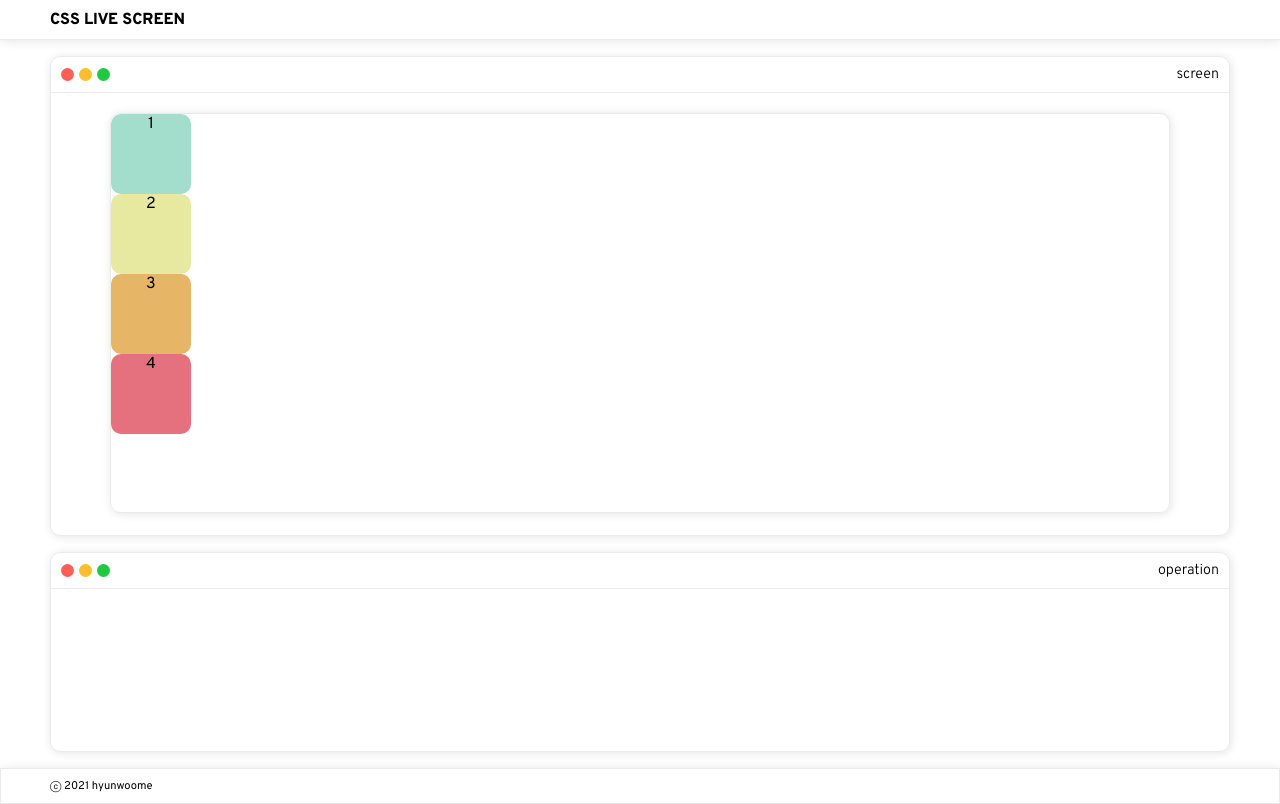
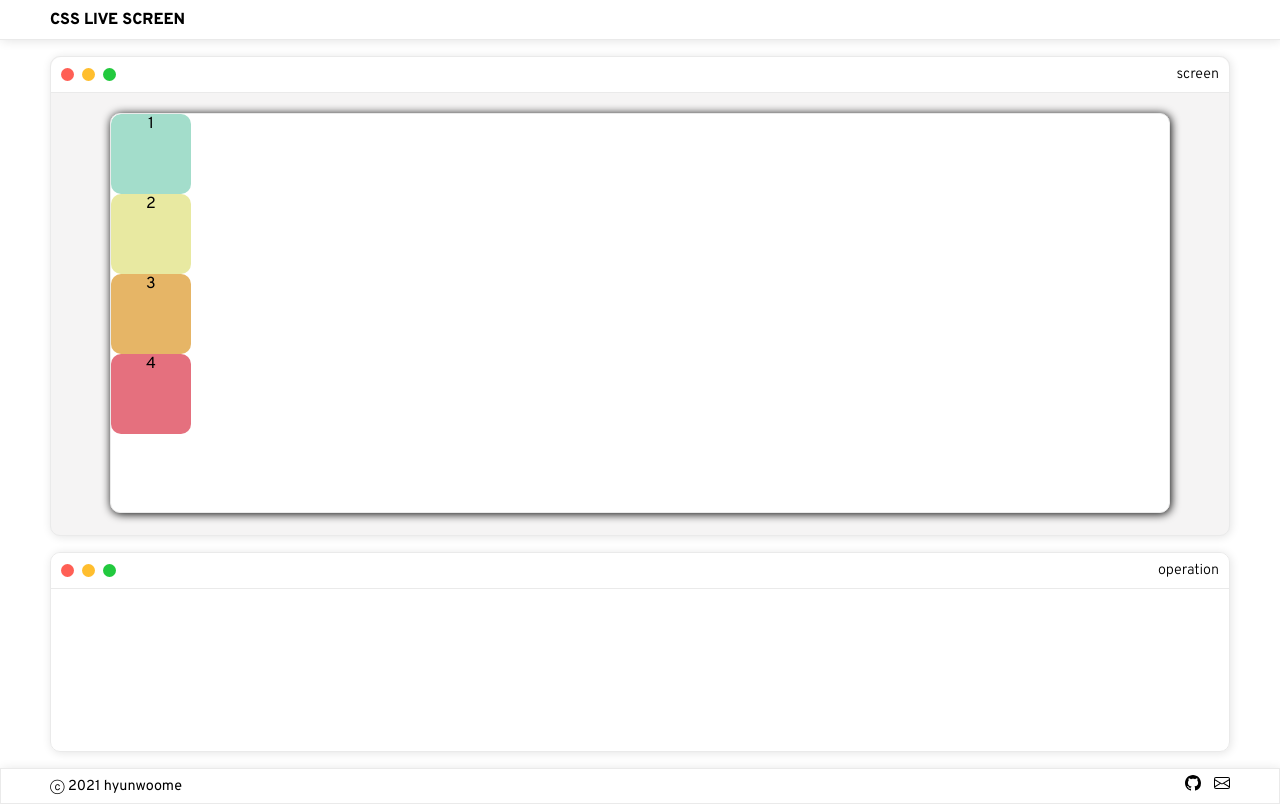
Before and after one commit to hyunwoome/css-flex-screen, a website: page src/index.html in a window 1280 px wide. Drawn offline with Linux system fonts and the light colour scheme.

Commit message:
Add Bootstrap icons

```diff
--- a/css/index.css
+++ b/css/index.css
@@ -46,6 +46,7 @@ body {
 	border: 1px solid #eaeaea;
 	box-shadow: 1px 1px 10px #e4e4e4;
 	border-radius: 10px;
+	background-color: #f5f4f4;
 }
 
 .main__header {
@@ -57,6 +58,9 @@ body {
 	margin-right: 64px;
 	justify-content: space-between;
 	margin-bottom: 20px;
+	background-color: #ffffff;
+	border-top-left-radius: 10px;
+	border-top-right-radius: 10px;
 }
 
 .main__header span {
@@ -76,7 +80,7 @@ body {
 	width: 13px;
 	height: 13px;
 	border-radius: 50%;
-	margin-right: 5px;
+	margin-right: 8px;
 }
 
 .red {
@@ -97,10 +101,11 @@ body {
 	width: 90%;
 	height: 50vh;
 	border: 1px solid #eaeaea;
-	box-shadow: 1px 1px 10px #e4e4e4;
+	box-shadow: 1px 1px 10px black;
 	margin: auto;
 	overflow: hidden;
 	border-radius: 10px;
+	background-color: #ffffff;
 }
 
 .palette__box {
@@ -140,23 +145,29 @@ body {
 /* * Footer */
 
 .footer {
-	width: 100%;
 	height: 4.5vh;
 	margin-top: 1rem;
 	border: 1px solid #eaeaea;
 	box-shadow: 1px 1px 10px #e4e4e4;
 }
 
-.footer__article {
+.footer__container {
 	width: 1200px;
-	height: 100%;
-	padding: 0px 10px;
 	margin: auto;
 	display: flex;
 	align-items: center;
 	justify-content: space-between;
+	padding: 0px 10px;
 }
 
-.footer__article p {
-	font-size: 0.7rem;
+.footer__article {
+	height: 100%;
+	display: flex;
+	font-size: 0.9rem;
 }
+
+.footer__article-icons a {
+	margin-left: 10px;
+	text-decoration: none;
+	color: black;
+}
--- a/src/index.html
+++ b/src/index.html
@@ -49,7 +49,21 @@
 		</main>
 		<footer class="footer">
 			<div class="footer__article">
-				<p>ⓒ 2021 hyunwoome </p>
+				<div class="footer__container">
+					<p>ⓒ 2021 hyunwoome </p>
+						<div class="footer__article-icons">
+						<a href="https://github.com/hyunwoome">
+							<svg xmlns="http://www.w3.org/2000/svg" width="16" height="16" fill="currentColor" class="bi bi-github" viewBox="0 0 16 16">
+								<path d="M8 0C3.58 0 0 3.58 0 8c0 3.54 2.29 6.53 5.47 7.59.4.07.55-.17.55-.38 0-.19-.01-.82-.01-1.49-2.01.37-2.53-.49-2.69-.94-.09-.23-.48-.94-.82-1.13-.28-.15-.68-.52-.01-.53.63-.01 1.08.58 1.23.82.72 1.21 1.87.87 2.33.66.07-.52.28-.87.51-1.07-1.78-.2-3.64-.89-3.64-3.95 0-.87.31-1.59.82-2.15-.08-.2-.36-1.02.08-2.12 0 0 .67-.21 2.2.82.64-.18 1.32-.27 2-.27.68 0 1.36.09 2 .27 1.53-1.04 2.2-.82 2.2-.82.44 1.1.16 1.92.08 2.12.51.56.82 1.27.82 2.15 0 3.07-1.87 3.75-3.65 3.95.29.25.54.73.54 1.48 0 1.07-.01 1.93-.01 2.2 0 .21.15.46.55.38A8.012 8.012 0 0 0 16 8c0-4.42-3.58-8-8-8z"/>
+							</svg>
+						</a>
+						<a href="mailto:hyunwoome@icloud.com">
+							<svg xmlns="http://www.w3.org/2000/svg" width="16" height="16" fill="currentColor" class="bi bi-envelope" viewBox="0 0 16 16">
+								<path d="M0 4a2 2 0 0 1 2-2h12a2 2 0 0 1 2 2v8a2 2 0 0 1-2 2H2a2 2 0 0 1-2-2V4zm2-1a1 1 0 0 0-1 1v.217l7 4.2 7-4.2V4a1 1 0 0 0-1-1H2zm13 2.383l-4.758 2.855L15 11.114v-5.73zm-.034 6.878L9.271 8.82 8 9.583 6.728 8.82l-5.694 3.44A1 1 0 0 0 2 13h12a1 1 0 0 0 .966-.739zM1 11.114l4.758-2.876L1 5.383v5.73z"/>
+							</svg>
+						</a>
+					</div>
+				</div>
 			</div>
 		</footer>
 	</body>
```
Also changed, not shown: package.json (added, +23 -0 lines), 1 other file.
